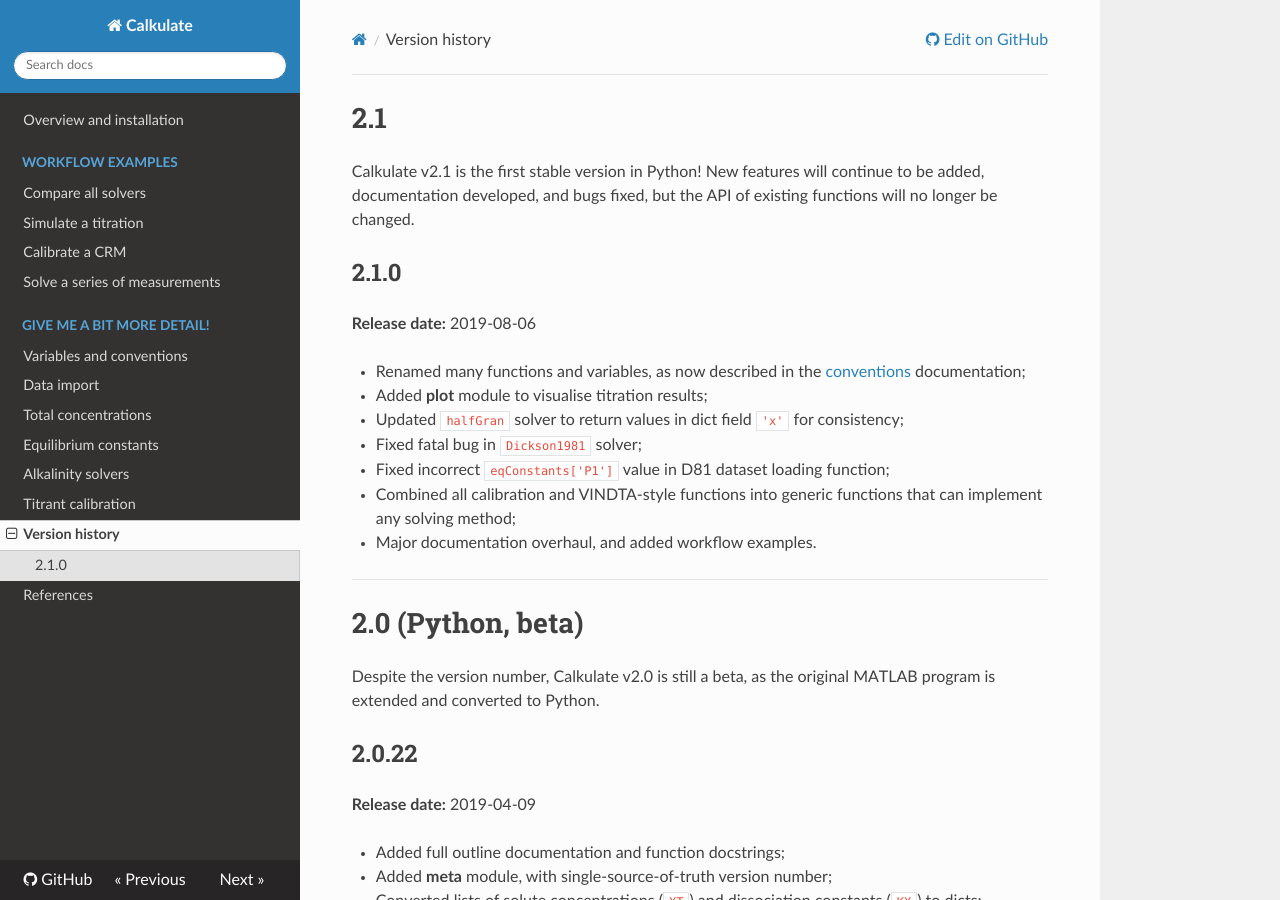
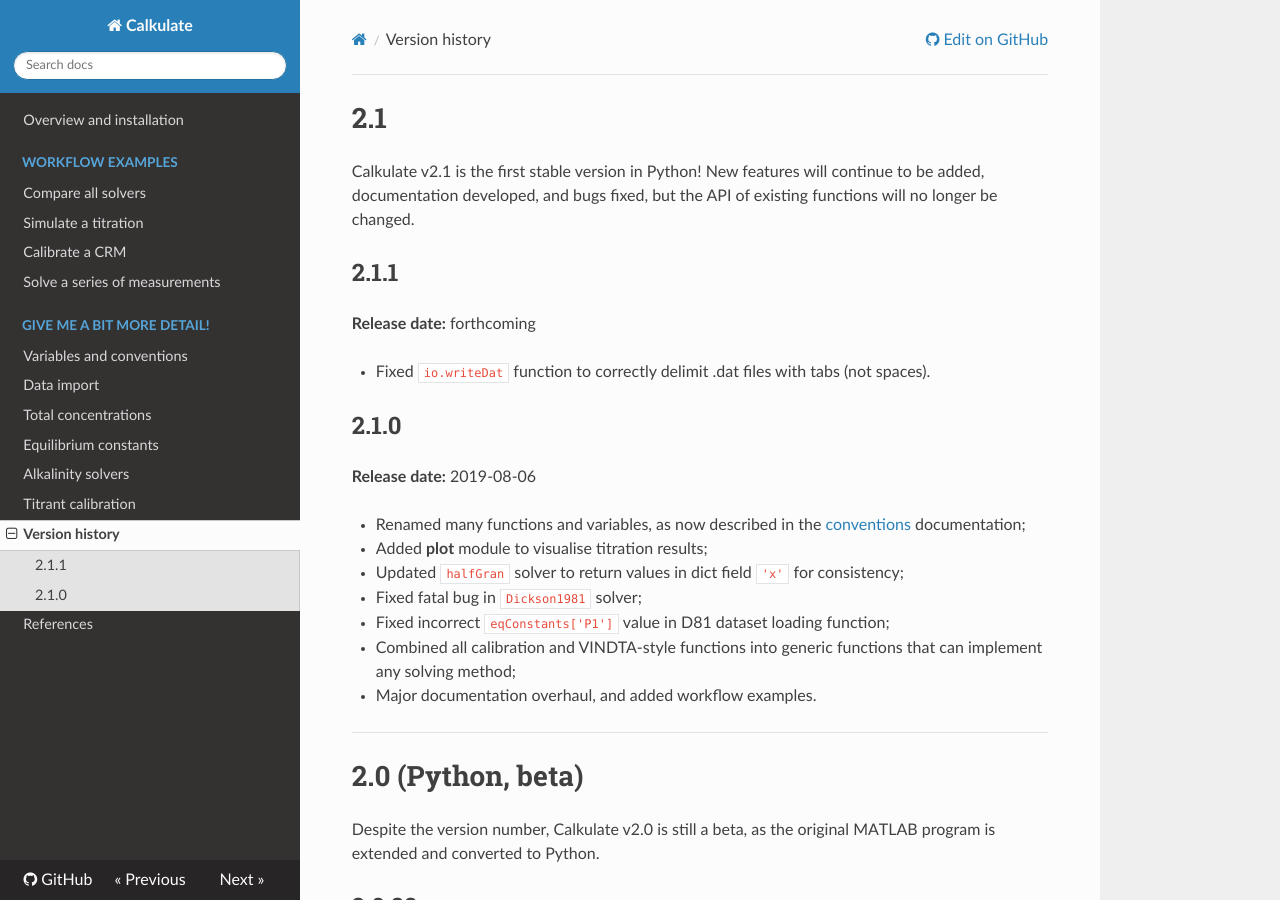
Before and after one commit to mvdh7/calkulate, an MkDocs documentation site: the page built from docs/versions.md, in a window 1280 px wide and 900 px high. Built offline with MkDocs 1.6.1, drawn with Linux system fonts in a browser that asks for light colours; nearby versions of some CDN libraries.

Commit message:
Fix io.writeDat function to correctly delimit .dat files with tabs (not spaces)

```diff
--- a/docs/versions.md
+++ b/docs/versions.md
@@ -1,6 +1,12 @@
 # 2.1
 
 Calkulate v2.1 is the first stable version in Python! New features will continue to be added, documentation developed, and bugs fixed, but the API of existing functions will no longer be changed.
+
+## 2.1.1
+
+**Release date:** forthcoming
+
+  * Fixed `io.writeDat` function to correctly delimit .dat files with tabs (not spaces).
 
 ## 2.1.0
 
```
Also changed, not shown: 1 other file.
